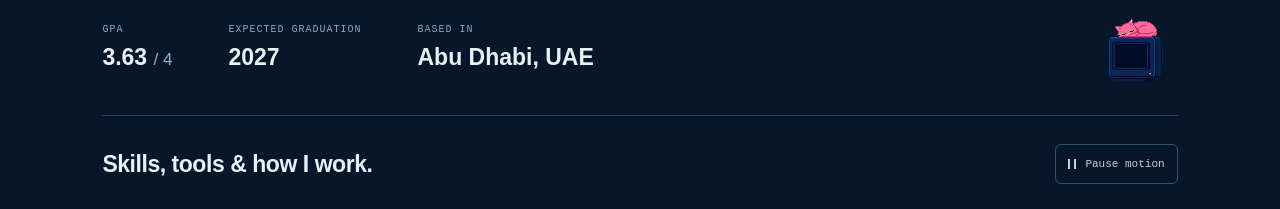
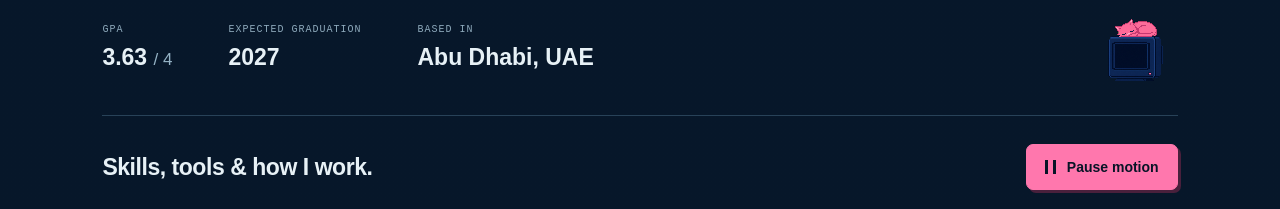
Before and after one commit to RaghadElajab/portfolio, a plain HTML site: page index.html in a window 1280 px wide. Shown: the part 1211-1420 px from the top of the page. Drawn offline with Linux system fonts and the light colour scheme.

Commit message:
Improve motion button visibility

```diff
--- a/polish.css
+++ b/polish.css
@@ -436,21 +436,24 @@
   display: inline-flex;
   flex: 0 0 auto;
   align-items: center;
-  gap: 9px;
-  min-height: 40px;
-  padding: 9px 12px;
-  border: 1px solid #35556d;
-  border-radius: 6px;
-  color: #c0d4df;
-  background: transparent;
-  font: 11px/1.2 "Courier New", monospace;
+  gap: 11px;
+  min-height: 46px;
+  padding: 12px 18px;
+  border: 1px solid var(--pink);
+  border-radius: 7px;
+  color: #071426;
+  background: var(--pink);
+  box-shadow: 3px 3px 0 #49203c;
+  font: 700 14px/1.2 Arial, sans-serif;
   cursor: pointer;
 }
 .skills-motion-toggle[hidden] { display: none; }
-.skills-motion-toggle:hover { color: var(--mint); border-color: var(--mint); }
-.skills-motion-toggle:focus-visible { outline: 2px solid var(--mint); outline-offset: 4px; }
-.skills-motion-icon { display: block; width: 8px; height: 10px; border-left: 2px solid currentColor; border-right: 2px solid currentColor; }
-.skills-motion-toggle[aria-pressed="true"] .skills-motion-icon { width: 0; height: 0; border: 5px solid transparent; border-right: 0; border-left: 8px solid currentColor; }
+.skills-motion-toggle:hover { background: var(--pink-2); border-color: var(--pink-2); }
+.skills-motion-toggle[aria-pressed="true"] { background: var(--mint); border-color: var(--mint); box-shadow: 3px 3px 0 #244c42; }
+.skills-motion-toggle[aria-pressed="true"]:hover { background: #b0f4d3; }
+.skills-motion-toggle:focus-visible { outline: 2px solid #e7f1f6; outline-offset: 5px; }
+.skills-motion-icon { display: block; flex: 0 0 auto; width: 11px; height: 14px; border-left: 3px solid currentColor; border-right: 3px solid currentColor; }
+.skills-motion-toggle[aria-pressed="true"] .skills-motion-icon { width: 0; height: 0; border: 7px solid transparent; border-right: 0; border-left: 11px solid currentColor; }
 .skills-row {
   --skills-speed: 38s;
   --skills-accent: var(--mint);
```
